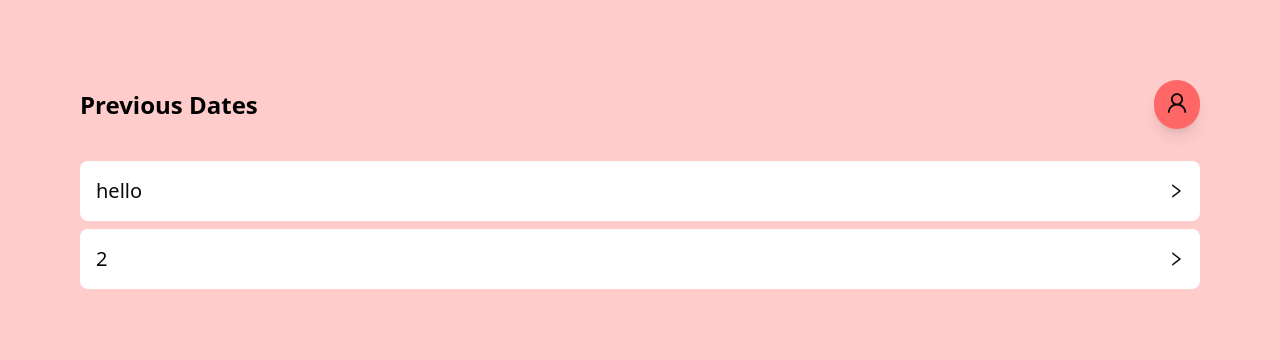
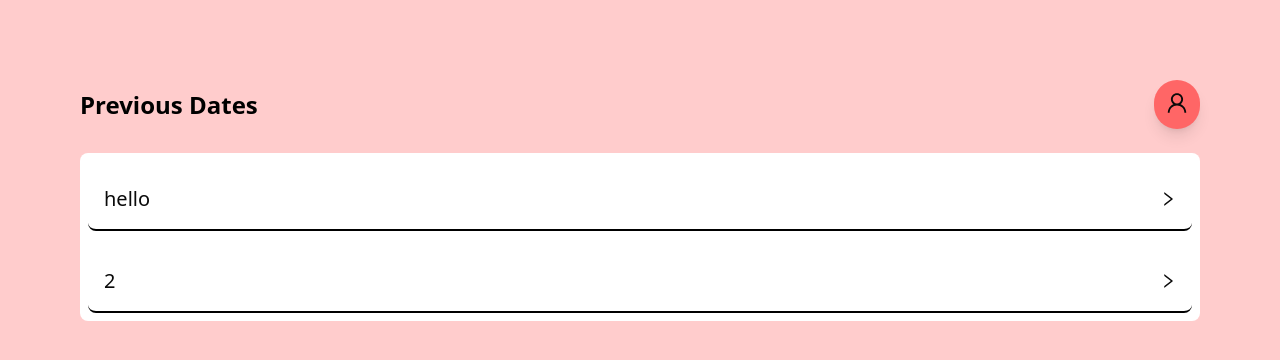
Before and after one commit to austinwright10/DateNightWeb, a Next.js app in the folder date-night/: page /dashboard/DashboardPage in a window 1280 px wide. Shown: the top 360 px of the page. Built offline with nearby package versions, Linux system fonts and the light colour scheme.

Commit message:
starting stages for styling

```diff
--- a/date-night/src/app/components/Dashboard.tsx
+++ b/date-night/src/app/components/Dashboard.tsx
@@ -14,7 +14,7 @@ export default function Dashboard() {
   const { previousDates, loadDates } = useDateStore()
 
   const renderItem = (item: DateItem) => (
-    <div className='bg-white p-4 my-2 rounded-lg w-full'>
+    <div className='p-4 my-2 rounded-lg w-full border-b-2 border-black'>
       <button
         onClick={() => console.log('Item clicked')}
         className='w-full text-left flex flex-row justify-between items-center'
@@ -42,9 +42,9 @@ export default function Dashboard() {
       </div>
 
       {/* Main Content */}
-      <div className='flex flex-col w-full'>
+      <div className='flex flex-col w-full bg-white rounded-lg p-2'>
         {previousDates.length !== 0 ? (
-          <div className='space-y-2'>
+          <div className='space-y-5'>
             {previousDates.map((item: DateItem) => renderItem(item))}
           </div>
         ) : (
```
